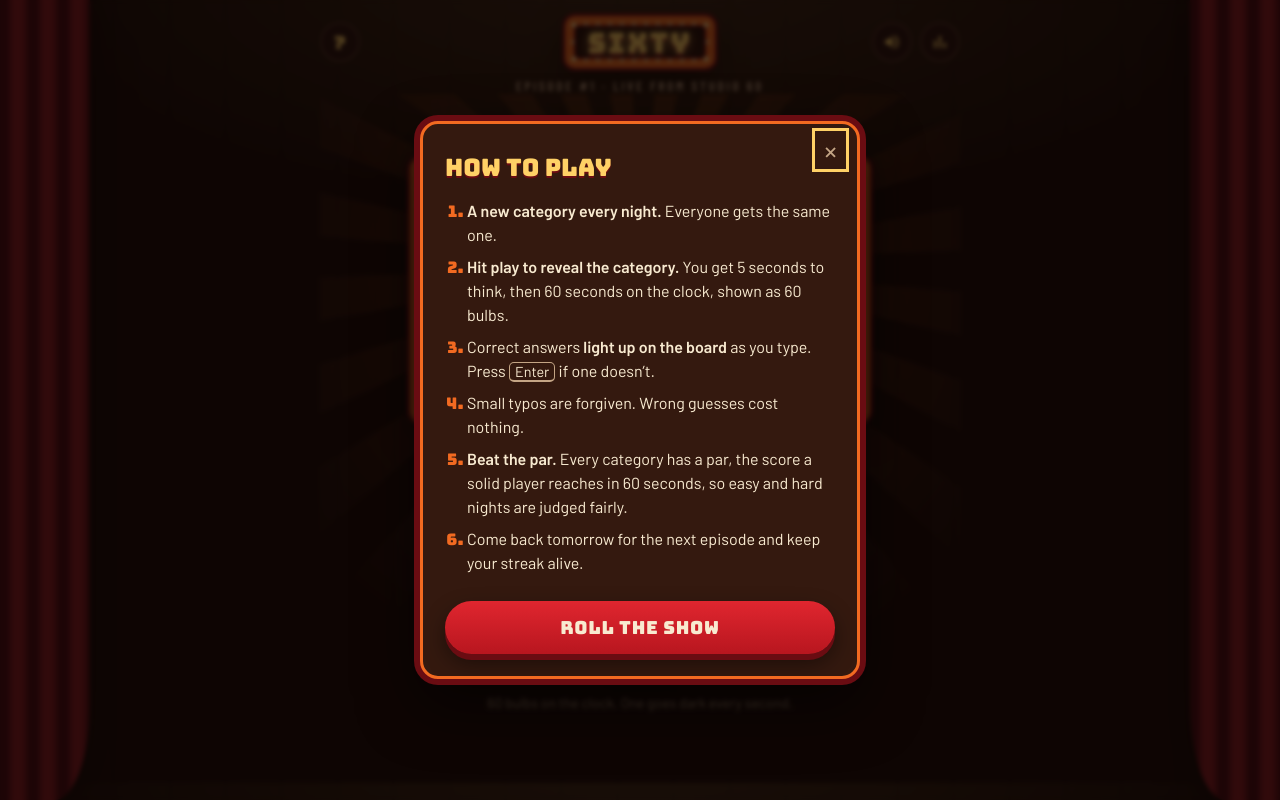
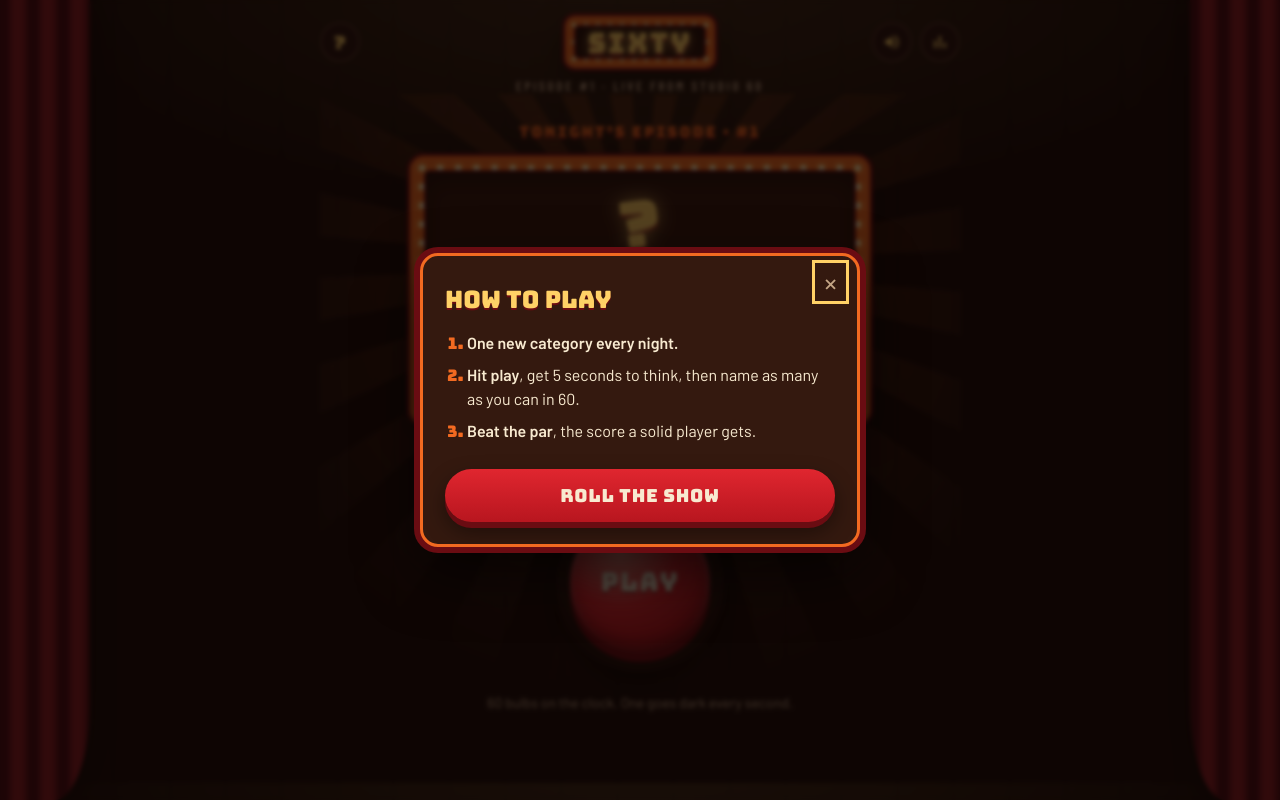
Before and after one commit to liamboffo-alt/sixty, a plain HTML site: page index.html in a window 1280 px wide. Drawn offline with nearby package versions, Linux system fonts and the light colour scheme.

Commit message:
Shorten How to play to three rules

```diff
--- a/index.html
+++ b/index.html
@@ -135,12 +135,9 @@
     <button class="close" data-close aria-label="Close">×</button>
     <h2>How to play</h2>
     <ol class="rules">
-      <li><strong>A new category every night.</strong> Everyone gets the same one.</li>
-      <li><strong>Hit play to reveal the category.</strong> You get 5 seconds to think, then 60 seconds on the clock, shown as 60 bulbs.</li>
-      <li>Correct answers <strong>light up on the board</strong> as you type. Press <kbd>Enter</kbd> if one doesn’t.</li>
-      <li>Small typos are forgiven. Wrong guesses cost nothing.</li>
-      <li><strong>Beat the par.</strong> Every category has a par, the score a solid player reaches in 60 seconds, so easy and hard nights are judged fairly.</li>
-      <li>Come back tomorrow for the next episode and keep your streak alive.</li>
+      <li><strong>One new category every night.</strong></li>
+      <li><strong>Hit play</strong>, get 5 seconds to think, then name as many as you can in 60.</li>
+      <li><strong>Beat the par</strong>, the score a solid player gets.</li>
     </ol>
     <button class="btn-red" data-close>Roll the show</button>
   </dialog>
```
